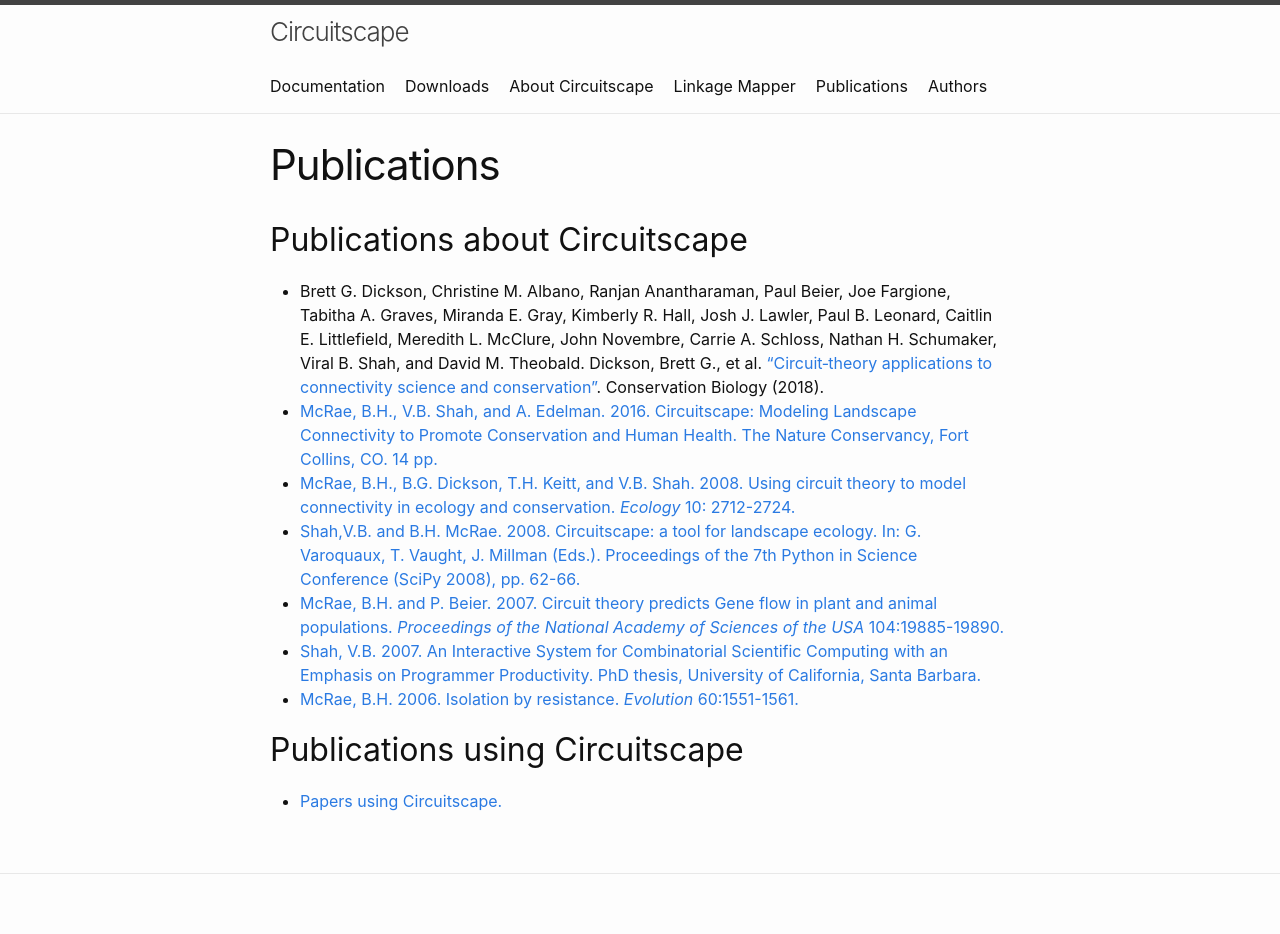
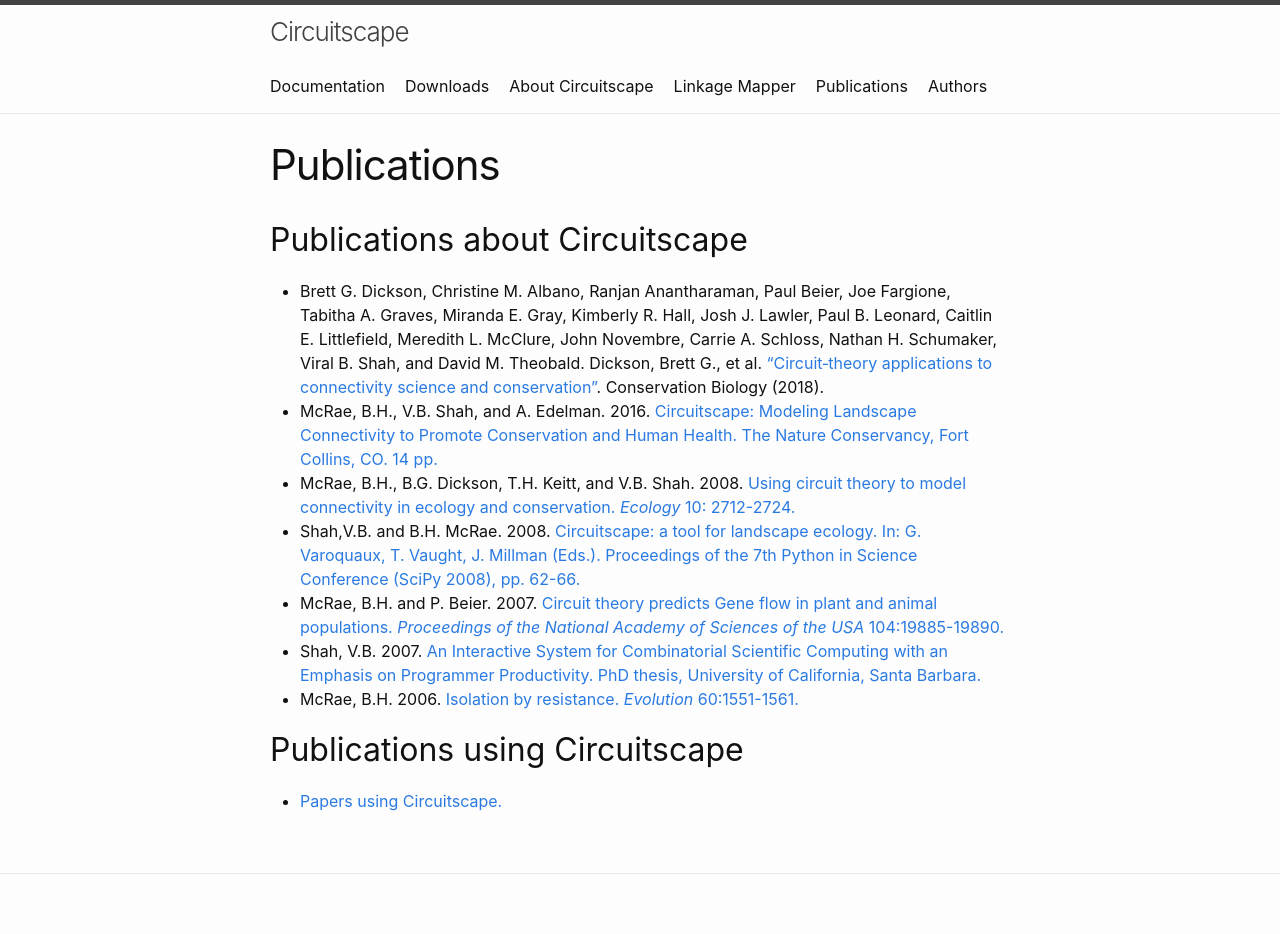
Before and after one commit to Circuitscape/www.circuitscape.org, a Jekyll site: the page built from pubs.md, in a window 1280 px wide. Built offline with Jekyll 4.4.1, drawn with Linux system fonts in a browser that asks for light colours.

Commit message:
Update pubs.md

```diff
--- a/pubs.md
+++ b/pubs.md
@@ -5,12 +5,12 @@
 
 ## Publications about Circuitscape
 - Brett G. Dickson, Christine M. Albano, Ranjan Anantharaman, Paul Beier, Joe Fargione, Tabitha A. Graves, Miranda E. Gray, Kimberly R. Hall, Josh J. Lawler, Paul B. Leonard, Caitlin E. Littlefield, Meredith L. McClure, John Novembre, Carrie A. Schloss, Nathan H. Schumaker, Viral B. Shah, and David M. Theobald. Dickson, Brett G., et al. ["Circuit‐theory applications to connectivity science and conservation"](pubs/consbio_circuitscape_review.pdf). Conservation Biology (2018).
-- [McRae, B.H., V.B. Shah, and A. Edelman. 2016. Circuitscape: Modeling Landscape Connectivity to Promote Conservation and Human Health. The Nature Conservancy, Fort Collins, CO. 14 pp.](https://www.circuitscape.org/downloads/files/McRae%20et%20al.%202016.%20Circuitscape%20Connectivity%20Modeling%20for%20Conservation%20and%20Human%20Health.pdf?attredirects=0&d=1)
-- [McRae, B.H., B.G. Dickson, T.H. Keitt, and V.B. Shah. 2008. Using circuit theory to model connectivity in ecology and conservation. *Ecology* 10: 2712-2724.](http://www.circuitscape.org/downloads/files/McRae_et_al_2008_Ecology.pdf?attredirects=0)
-- [Shah,V.B. and B.H. McRae. 2008. Circuitscape: a tool for landscape ecology. In: G. Varoquaux, T. Vaught, J. Millman (Eds.). Proceedings of the 7th Python in Science Conference (SciPy 2008), pp. 62-66.](https://www.circuitscape.org/downloads/files/Shah_McRae_Circuitscape_Python_Scipy08.pdf?attredirects=0)
-- [McRae, B.H. and P. Beier. 2007. Circuit theory predicts Gene flow in plant and animal populations. *Proceedings of the National Academy of Sciences of the USA* 104:19885-19890.](https://www.circuitscape.org/downloads/files/McRae_Beier_2007_PNAS.pdf?attredirects=0)
-- [Shah, V.B. 2007. An Interactive System for Combinatorial Scientific Computing with an Emphasis on Programmer Productivity. PhD thesis, University of California, Santa Barbara.](https://www.circuitscape.org/downloads/files/Shah_thesis.pdf?attredirects=0)
-- [McRae, B.H. 2006. Isolation by resistance. *Evolution* 60:1551-1561.](https://www.circuitscape.org/downloads/files/McRae_2006_IBR_Evolution.pdf?attredirects=0)
+- McRae, B.H., V.B. Shah, and A. Edelman. 2016. [Circuitscape: Modeling Landscape Connectivity to Promote Conservation and Human Health. The Nature Conservancy, Fort Collins, CO. 14 pp.](https://www.circuitscape.org/downloads/files/McRae%20et%20al.%202016.%20Circuitscape%20Connectivity%20Modeling%20for%20Conservation%20and%20Human%20Health.pdf?attredirects=0&d=1)
+- McRae, B.H., B.G. Dickson, T.H. Keitt, and V.B. Shah. 2008. [Using circuit theory to model connectivity in ecology and conservation. *Ecology* 10: 2712-2724.](http://www.circuitscape.org/downloads/files/McRae_et_al_2008_Ecology.pdf?attredirects=0)
+- Shah,V.B. and B.H. McRae. 2008. [Circuitscape: a tool for landscape ecology. In: G. Varoquaux, T. Vaught, J. Millman (Eds.). Proceedings of the 7th Python in Science Conference (SciPy 2008), pp. 62-66.](https://www.circuitscape.org/downloads/files/Shah_McRae_Circuitscape_Python_Scipy08.pdf?attredirects=0)
+- McRae, B.H. and P. Beier. 2007. [Circuit theory predicts Gene flow in plant and animal populations. *Proceedings of the National Academy of Sciences of the USA* 104:19885-19890.](https://www.circuitscape.org/downloads/files/McRae_Beier_2007_PNAS.pdf?attredirects=0)
+- Shah, V.B. 2007. [An Interactive System for Combinatorial Scientific Computing with an Emphasis on Programmer Productivity. PhD thesis, University of California, Santa Barbara.](https://www.circuitscape.org/downloads/files/Shah_thesis.pdf?attredirects=0)
+- McRae, B.H. 2006. [Isolation by resistance. *Evolution* 60:1551-1561.](https://www.circuitscape.org/downloads/files/McRae_2006_IBR_Evolution.pdf?attredirects=0)
 
 ## Publications using Circuitscape
 
```
